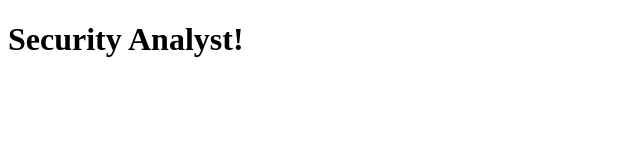
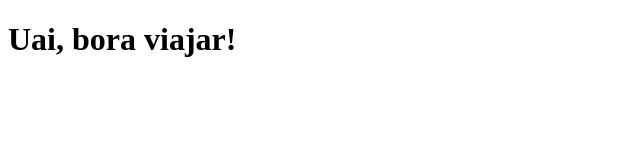
Before and after one commit to Igorth/travel-food-tips, a Next.js app: page / in a window 1280 px wide. Shown: the top 160 px of the page, without its empty margins (0-640 px from the left). Built offline with nearby package versions, Linux system fonts and the light colour scheme.

Commit message:
feat: adding a new text `index.js`

```diff
--- a/pages/index.js
+++ b/pages/index.js
@@ -1,5 +1,5 @@
 function Home() {
-  return <h1>Security Analyst!</h1>;
+  return <h1>Uai, bora viajar!</h1>;
 }
 
 export default Home;
```
